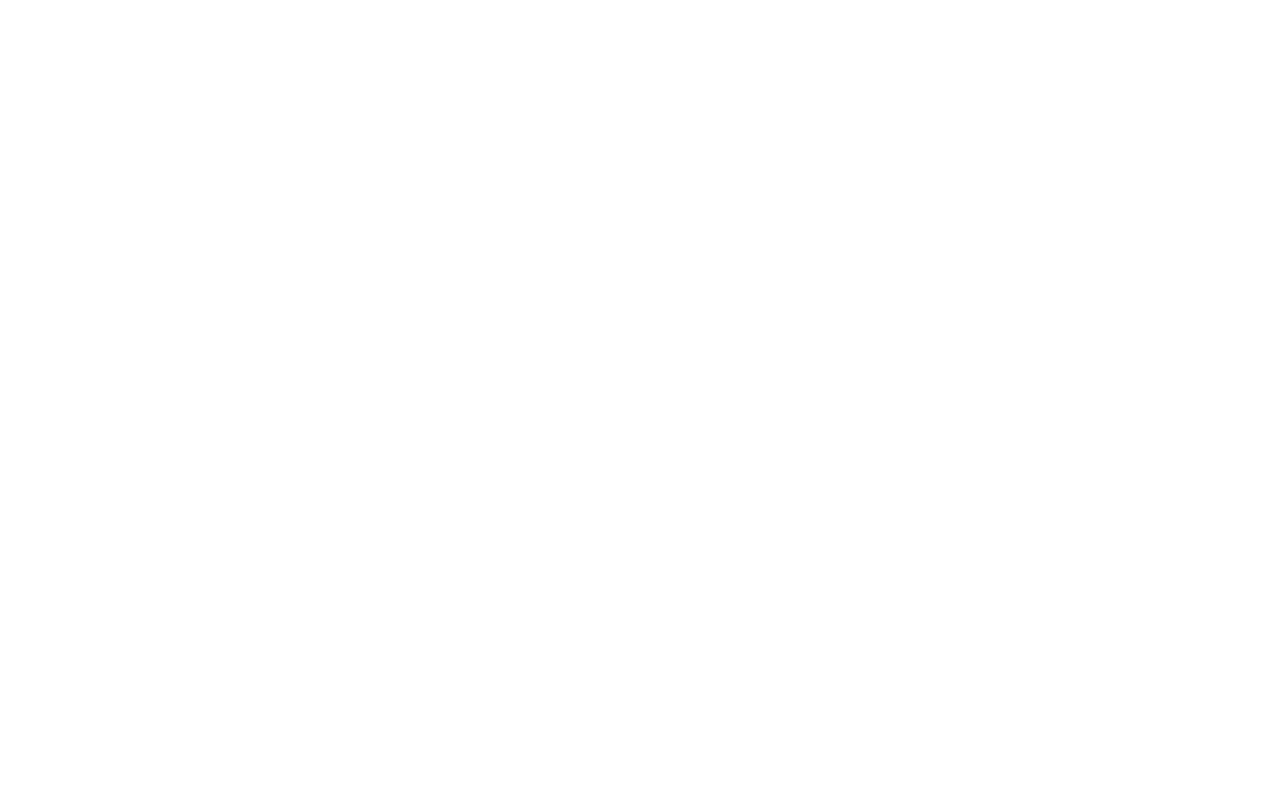
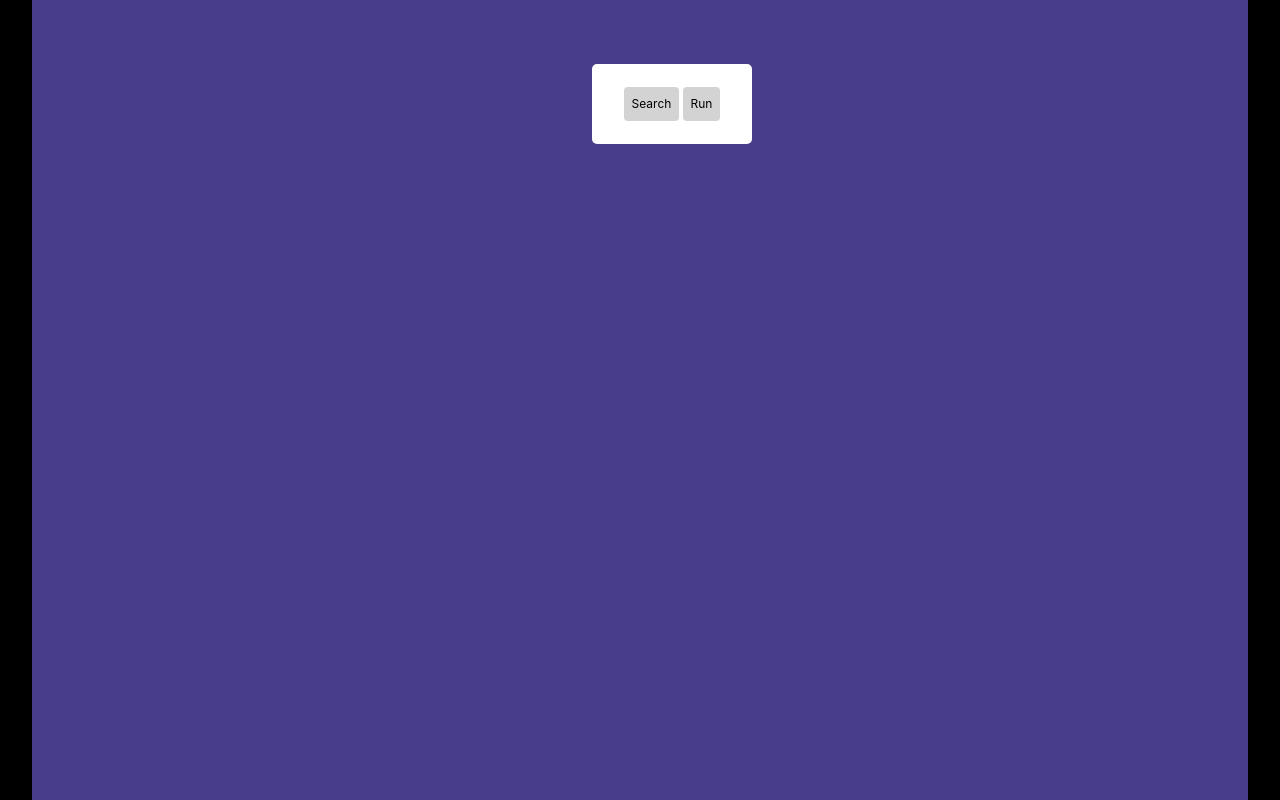
Before and after one commit to incredible92/reactLoops, a React (Create React App) app: page /loop1-step8 in a window 1280 px wide. Built offline with nearby package versions, Linux system fonts and the light colour scheme.

Commit message:
feat:loop1_step8

```diff
--- a/src/LoopRoutes.jsx
+++ b/src/LoopRoutes.jsx
@@ -8,6 +8,7 @@
 import Design from './components/loop1/Step5/Design'
 import Animation from './components/loop1/Step6/Animation'
 import Scroll from './components/loop1/Step7/Scroll'
+import Search from './components/loop1/Step8/Search'
 
 export default  () => (
     <Switch>
@@ -19,5 +20,6 @@
       <Route path="/loop1-step5" component={Design} />
       <Route path="/loop1-step6" component={Animation} />
       <Route path="/loop1-step7" component={Scroll} />
+      <Route path="/loop1-step8" component={Search} />
     </Switch>
   )
--- a/src/components/loop1/Step7/Scroll.jsx
+++ b/src/components/loop1/Step7/Scroll.jsx
@@ -4,16 +4,18 @@
 
 function Scroll() {
   const myRef = useRef(null);
+
   useEffect(() => {
     window.scrollTo({
       behavior: "smooth",
       top: myRef.current.offsetTop,
     });
   }, [myRef.current]);
+
   return (
     <div className="bg7">
       <div className="scrollWrap">
-        {Array(4)
+        {Array(5)
           .fill(" ")
           .map((element, elementIndex) => (
             <span
--- a/src/components/loop1/Step7/Scroll.scss
+++ b/src/components/loop1/Step7/Scroll.scss
@@ -12,6 +12,7 @@
     height: 100vh;
     background-color: white;
     margin: 0 auto;
+    overflow-y: auto;
 }
 
 .scrollElement {
--- /dev/null
+++ b/src/components/loop1/Step8/Search.jsx
@@ -0,0 +1,18 @@
+import React from "react";
+
+import "./Search.scss";
+
+function Search() {
+  return (
+    <div className="bg8">
+      <div className="searchWrap">
+        <div className="searchBox">
+            <button className="search">Search</button>
+            <button className="run">Run</button>
+        </div>
+      </div>
+    </div>
+  );
+}
+
+export default Search;
--- /dev/null
+++ b/src/components/loop1/Step8/Search.scss
@@ -0,0 +1,50 @@
+.bg8 {
+    background-color: black;
+    height: 100vh;
+    width: 100%;
+}
+
+.searchWrap {
+    position: relative;
+    height: 100vh;
+    width: 95vw;
+    background-color: rgb(72,61,139);
+    margin-left: 2rem;
+
+}
+
+.searchBox {
+    display: flex;
+    position: absolute;
+    height: 5rem;
+    width: 10rem;
+    background-color: white;
+    border-radius: 5px;
+    margin: 0 auto;
+    top: 4rem;
+    left: 35rem;
+    align-items: center;
+    justify-content: center;
+}
+
+.search {
+    background: lightgray;
+    border:none;
+    margin-right: .2rem;
+    cursor: pointer;
+    padding:.5rem;
+    font-size: 12px;
+    border-radius: 4px;
+}
+
+.run {
+    background: lightgray;
+    border:none;
+    cursor: pointer;
+    padding:.5rem;
+    font-size: 12px;
+    border-radius: 4px;
+}
+button:focus {
+    outline: none;
+}
```
